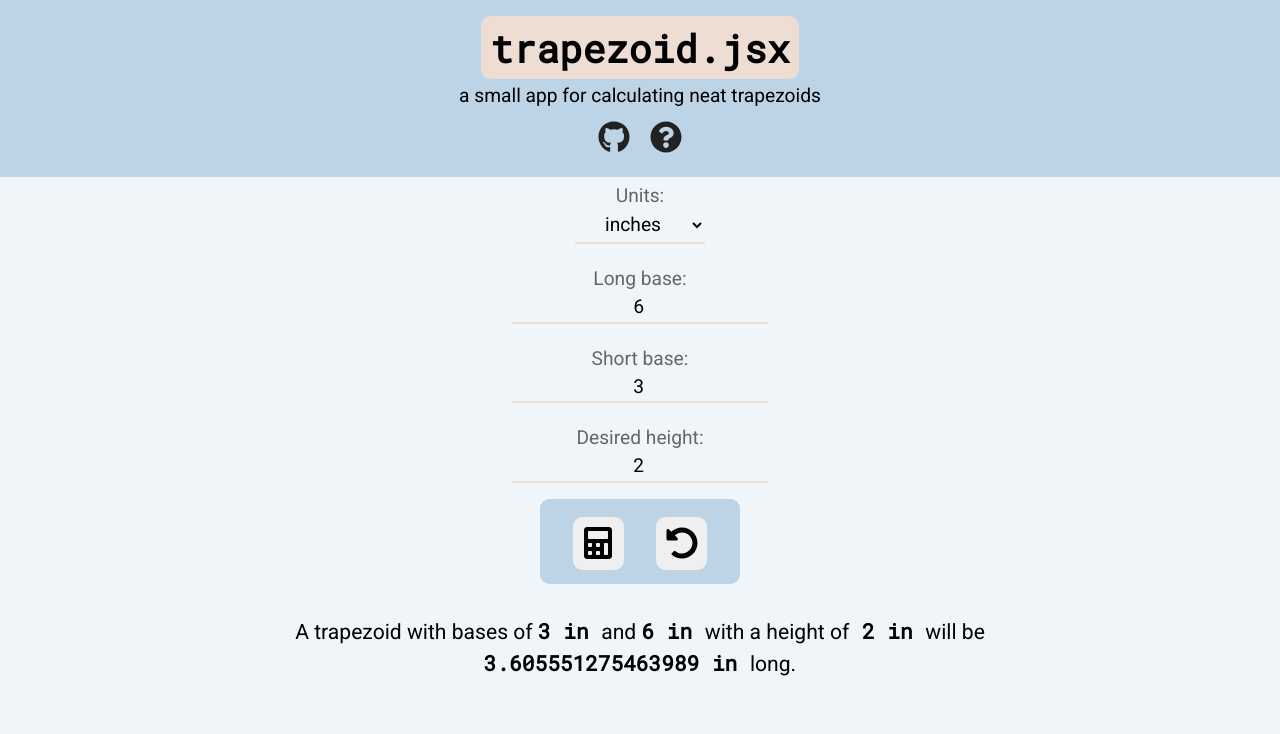
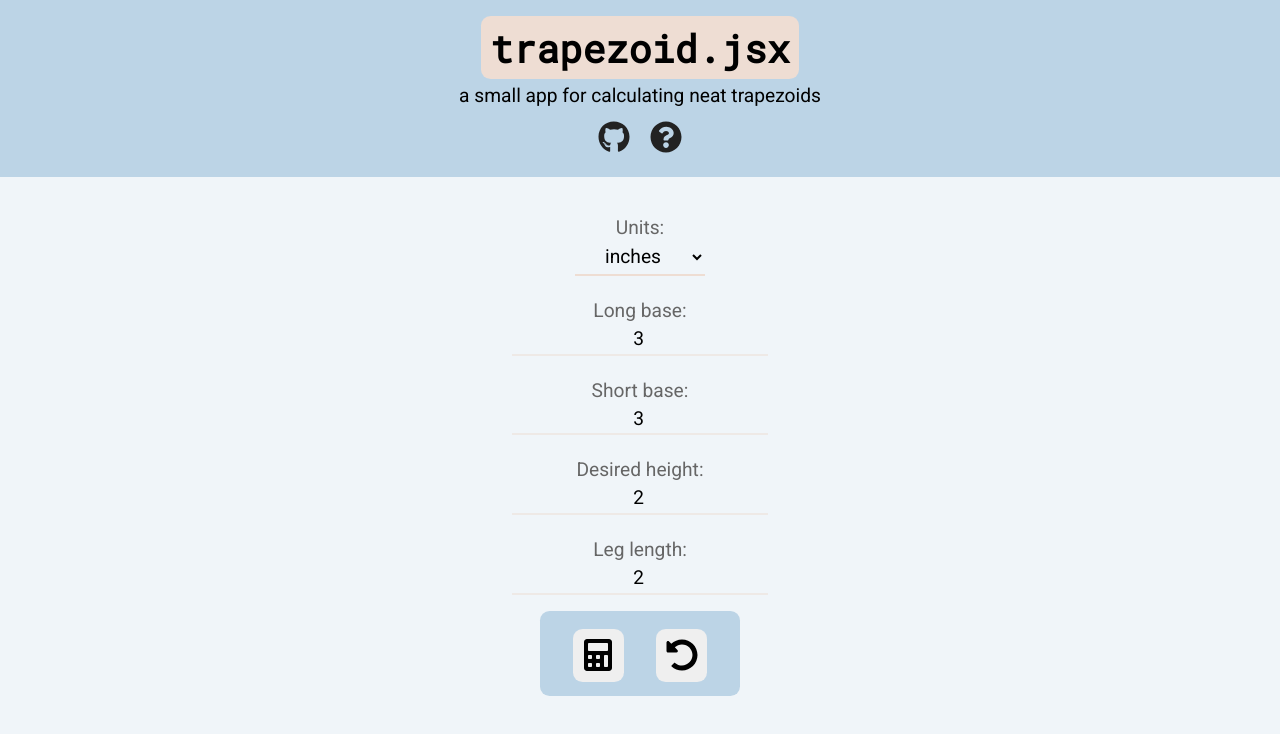
Before and after one commit to bost-ty/trapezoid-react, a React (Create React App) app: page / in a window 1280 px wide. Shown: the top 734 px of the page. Built offline with nearby package versions, Linux system fonts and the light colour scheme.

Commit message:
Move legLength to an input field, remove results div

```diff
--- a/src/App.css
+++ b/src/App.css
@@ -155,6 +155,10 @@ header a {
 }
 /* end Header */
 /* begin Calculator */
+
+#calculator {
+  margin-top: 2rem;
+}
 /* * begin form */
 form {
   display: flex;
@@ -195,11 +199,19 @@ select {
 
 select:focus {
   outline: 1px dashed var(--text-light);
-  background: rgba(var(--rgb-brand), 0.5);
+  background: rgba(var(--rgb-brand), 0.25);
+}
+
+select:hover {
+  outline: 0 none;
+  outline-offset: -4px;
+  background: rgba(var(--rgb-brand), 0.25);
 }
 
 select:active {
   background: rgba(var(--rgb-brand), 0.5);
+  outline: 0 none;
+  outline-offset: -4px;
 }
 /* ** end select */
 
@@ -212,32 +224,46 @@ input[type="number"]::-webkit-outer-spin-button {
   appearance: none;
   margin: 0;
 }
+/* end hide the number spinners */
+
 input[type="number"] {
   -moz-appearance: textfield;
   font-family: "Roboto Mono", source-code-pro, Menlo, Monaco, Consolas,
     "Courier New", monospace;
+  border-top-left-radius: 0.5em;
+  border-top-right-radius: 0.5em;
 }
-/* end hide the number spinners */
 
 input {
   margin-bottom: 1rem;
   border: none;
-  border-bottom: 2px solid rgba(var(--rgb-brand), 1);
+  border-bottom: 2px solid rgba(var(--rgb-brand), 0.5);
   padding: 0.25em 0.25em 0.25em 0.15em;
   background: var(--blue-light);
-  outline: none;
+  outline: 0 none;
   min-width: 0;
   transition: all 100ms ease-out;
 }
 
 input:focus {
   outline: 1px dashed var(--text-light);
-  background: rgba(var(--rgb-brand), 0.5);
+  background: rgba(var(--rgb-brand), 0.25);
+  border-bottom: 2px solid rgba(var(--rgb-brand), 0.8);
+}
+
+input:hover {
+  background: rgba(var(--rgb-brand), 0.25);
+  border-bottom: 2px solid rgba(var(--rgb-brand), 0.8);
+  outline-offset: -4px;
+  outline: 0 none;
 }
 
 input:active {
   background: rgba(var(--rgb-brand), 0.5);
+  border-bottom: 2px solid rgba(var(--rgb-brand), 1);
   transform: scale(1.01);
+  outline: 0 none;
+  outline-offset: -4px;
 }
 /* ** end input */
 /* ** begin button */
@@ -245,7 +271,7 @@ button {
   display: flex;
   align-items: center;
   justify-content: center;
-  outline: none;
+  outline: 0 none;
   text-decoration: none;
   border-radius: 0.5em;
   padding: 0.5em;
@@ -253,6 +279,7 @@ button {
   border-bottom: 2px solid transparent;
   transform: translateY(2px);
   transition: all 100ms ease-out;
+  cursor: pointer;
 }
 
 button:focus {
--- a/src/components/Calculator.js
+++ b/src/components/Calculator.js
@@ -1,6 +1,7 @@
 import React, { useState, useEffect } from "react";
 import { FaCalculator, FaUndoAlt } from "react-icons/fa";
 
+// eslint-disable-next-line
 function Result({ number, units }) {
   return <span>{` ${number} ${units} `}</span>;
 }
@@ -9,7 +10,7 @@ export default function Calculator() {
   const initialUnits = "in";
   const [units, setUnits] = useState(initialUnits);
 
-  const initialLongBase = 6;
+  const initialLongBase = 3;
   const [longBase, setLongBase] = useState(initialLongBase);
 
   const initialShortBase = 3;
@@ -18,8 +19,10 @@ export default function Calculator() {
   const initialDesiredHeight = 2;
   const [desiredHeight, setDesiredHeight] = useState(initialDesiredHeight);
 
-  const initialLegLength = 0;
+  const initialLegLength = 2;
   const [legLength, setLegLength] = useState(initialLegLength);
+
+  useEffect(calculateLegLength, [longBase, shortBase, desiredHeight]);
 
   function calculateLegLength() {
     const newBase = longBase - shortBase;
@@ -28,8 +31,6 @@ export default function Calculator() {
     );
     setLegLength(newLegLength);
   }
-
-  useEffect(calculateLegLength, [longBase, shortBase, desiredHeight]);
 
   return (
     <article id="calculator">
@@ -76,6 +77,16 @@ export default function Calculator() {
           value={desiredHeight}
           onChange={(e) => setDesiredHeight(e.target.value)}
         />
+        <label htmlFor="legLength">Leg length:</label>
+        <input
+          type="number"
+          step=".01"
+          min=".01"
+          id="legLength"
+          name="legLength"
+          value={legLength}
+          onChange={(e) => setLegLength(e.target.value)}
+        />
         <div
           style={{
             display: "flex",
@@ -96,7 +107,7 @@ export default function Calculator() {
           </button>
         </div>
       </form>
-      <div className="results">
+      {/* <div className="results">
         <p>
           A trapezoid with bases of <Result number={shortBase} units={units} />
           and <Result number={longBase} units={units} />
@@ -105,7 +116,7 @@ export default function Calculator() {
           <Result number={legLength} units={units} />
           long.
         </p>
-      </div>
+      </div> */}
     </article>
   );
 
@@ -115,7 +126,7 @@ export default function Calculator() {
   }
 
   function handleFormChange(e) {
-    calculateLegLength();
+    if (legLength !== 0) calculateLegLength();
   }
 
   function handleReset() {
```
